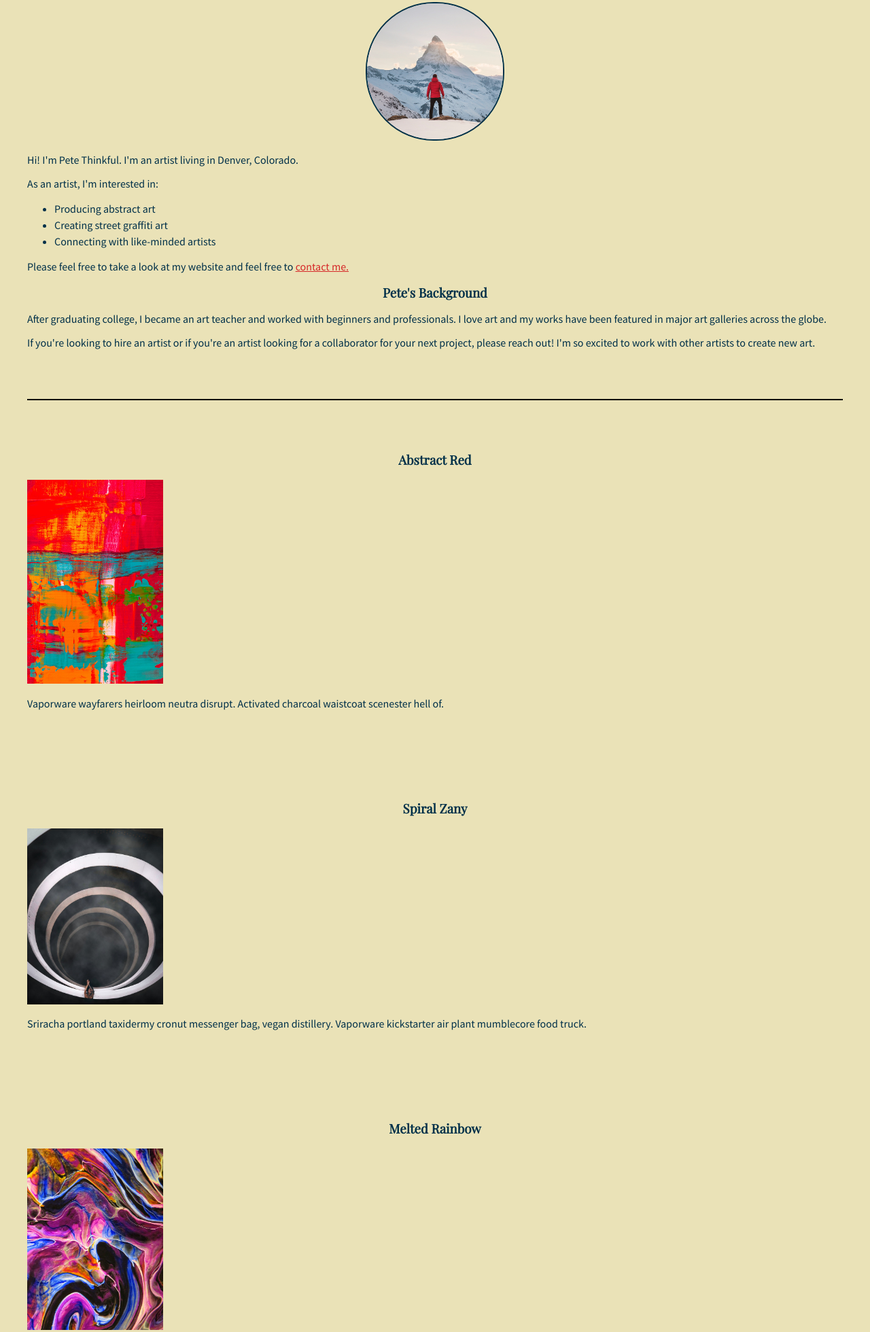
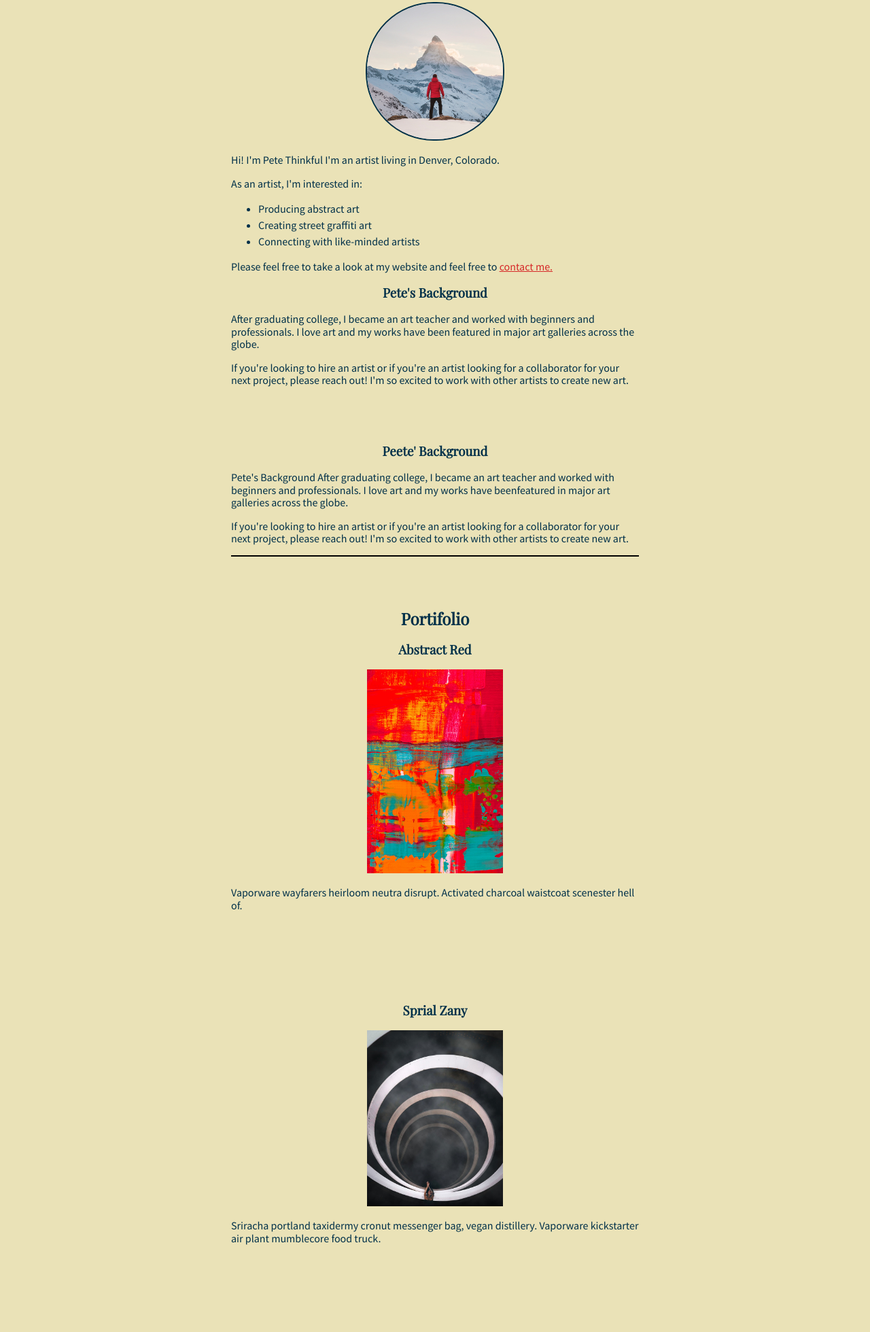
Before and after one commit to Holly-Ellington/pete, a plain HTML site: page index.html in a window 1280 px wide. Shown: the part 303-2263 px from the top of the page at 68% size. Drawn offline with nearby package versions, Linux system fonts and the light colour scheme.

Commit message:
Update index.html again

```diff
--- a/index.html
+++ b/index.html
@@ -15,92 +15,123 @@
 		<h2>Pete Thinkful | Artist</h2>
 	</header>
 
+      <!-- End Navigation here -->
+
 		<nav>
       <a href="#about">About</a>
       <a href="#portfolio">Portfolio</a>
       <a href="#contact">Contact</a>
     </nav>
 
+        <!-- End Navigation here -->
+
+
+
   <!-- About section goes here -->
+
   <main>
+      <div>
+        <div>
            <section id="about">
                <h2>About</h2>
             <h3>Hi! I'm Pete Thinkful</h3>
          <article>
           <div>
           <img class="image-circle" src="images/pete-thinkful.png" alt="Pete Thinkful">
-          <p>Hi! I'm Pete Thinkful. I'm an artist living in Denver, Colorado.</p>
+          <p>Hi! I'm Pete Thinkful
+                  I'm an artist living in Denver, Colorado.</p>
                   <p>As an artist, I'm interested in:</p>
           <ul>
             <li>Producing abstract art</li>
             <li>Creating street graffiti art</li>
             <li>Connecting with like-minded artists</li>
           </ul>
-          <p>Please feel free to take a look at my website and feel free to
-            <a href="#contact">contact me.</a></p>
+          <p>Please feel free to take a look at my website and feel free to <a href="#contact">contact me.</a></p>
+        </div>
+        <div>
+          <h3>Pete's Background</h3>
+          <p>After graduating college, I became an art teacher and worked with
+      beginners and professionals. I love art and my works have been
+          featured in major art galleries across the globe.</p>
+          <p>If you're looking to hire an artist or if you're an artist looking
+         for a collaborator for your next project, please reach out! I'm so
+         excited to work with other artists to create new art.</p>
+        </div>
+      </article>
+      </section>
       </div>
 
-        <!-- Pete's Background -->
-        <div id="pete-background">
-          <h3>Pete's Background</h3>
-          <p>After graduating college, I became an art teacher and worked with beginners and professionals. I love art and my works have been featured in major art galleries across the globe.</p>
-          <p>If you're looking to hire an artist or if you're an artist looking for a collaborator for your next project, please reach out! I'm so excited to work with other artists to create new art.</p>
+
+    <!-- End of About section -->
+
+  <h3> Peete' Background</h3>
+
+<p id="pete-background">
+  Pete's Background After graduating college, I became an art teacher and worked with beginners and professionals. I love art and my works have beenfeatured in major art galleries across the globe.</p>
+     If you're looking to hire an artist or if you're an artist looking
+for a collaborator for your next project, please reach out! I'm so
+excited to work with other artists to create new art.</p>
+
+
+
+      <hr>
+
+      <!-- Portfolio section here -->
+
+<article>
+        <div id="portfolio">
+          <h2>Portifolio </h2>
+          <h3>Abstract Red </h3>
+          <img src="images/abstract-red.png" alt="Abstract Red">
+            <p>Vaporware wayfarers heirloom neutra disrupt. Activated charcoal
+              waistcoat scenester hell of.</p>
         </div>
-
 </article>
 
-      <!-- Portfolio section here -->
-      <hr>
-
-      <!-- Portfolio section -->
-      <section id="portfolio">
-        <!-- Abstract Red -->
     <article>
-          <h3>Abstract Red</h3>
-          <img src="images/abstract-red.png" alt="Abstract Red">
-          <p>Vaporware wayfarers heirloom neutra disrupt. Activated charcoal waistcoat scenester hell of.</p>
+        <div>
+          <h3>Sprial Zany</h3>
+          <img src="images/spiral-zany.png" alt="Spiral Zany">
+          <p>Sriracha portland taxidermy cronut messenger bag, vegan
+              distillery. Vaporware kickstarter air plant mumblecore food truck.</p>
+        </div>
     </article>
 
-        <!-- Spiral Zany -->
+
+
   <article>
-          <h3>Spiral Zany</h3>
-          <img src="images/spiral-zany.png" alt="Spiral Zany">
-          <p>Sriracha portland taxidermy cronut messenger bag, vegan distillery. Vaporware kickstarter air plant mumblecore food truck.</p>
+        <div>
+          <h3> Melted Rainbow</h3>
+          <img src="images/melted-rainbow.png" alt="Melted Rainbow">
+          <p>Edison bulb single-origin coffee snackwave, actually ennui locavore shabby chic forage </p>
+        </div>
   </article>
-
-        <!-- Melted Rainbow -->
-        <article>
-          <h3>Melted Rainbow</h3>
-          <img src="images/melted-rainbow.png" alt="Melted Rainbow">
-          <p>Edison bulb single-origin coffee snackwave, actually ennui locavore shabby chic forage.</p>
-        </article>
-
 </section>
 
+
+      <hr>
             <!-- Contact section here -->
-      <hr>
 
-      <!-- Contact section -->
-      <section id="contact">
+<div id="contact">
+
     <h2>Contact</h2>
     <p>I'd love to hear from you! Please feel free to contact me or follow me:</p>
-
-        <!-- Contact links -->
+  <div>
     <ol>
       <li><a href="#">LinkedIn</a></li>
       <li><a href="#">Instagram</a></li>
       <li><a href="#">Pinterest</a></li>
     </ol>
-
+  </div>
   </section>
 
-    </section> <!-- End of main section -->
+            <!-- End of contact links here -->
+
 
   <!-- Footer section -->
+
   <footer>
-      © Pete Thinkful. All rights reserved.
+    <p>© Pete Thinkful. All rights reserved.</p>
   </footer>
-
 </body>
-
 </html>
```
Lines whose indentation alone changed are shown as unchanged.
